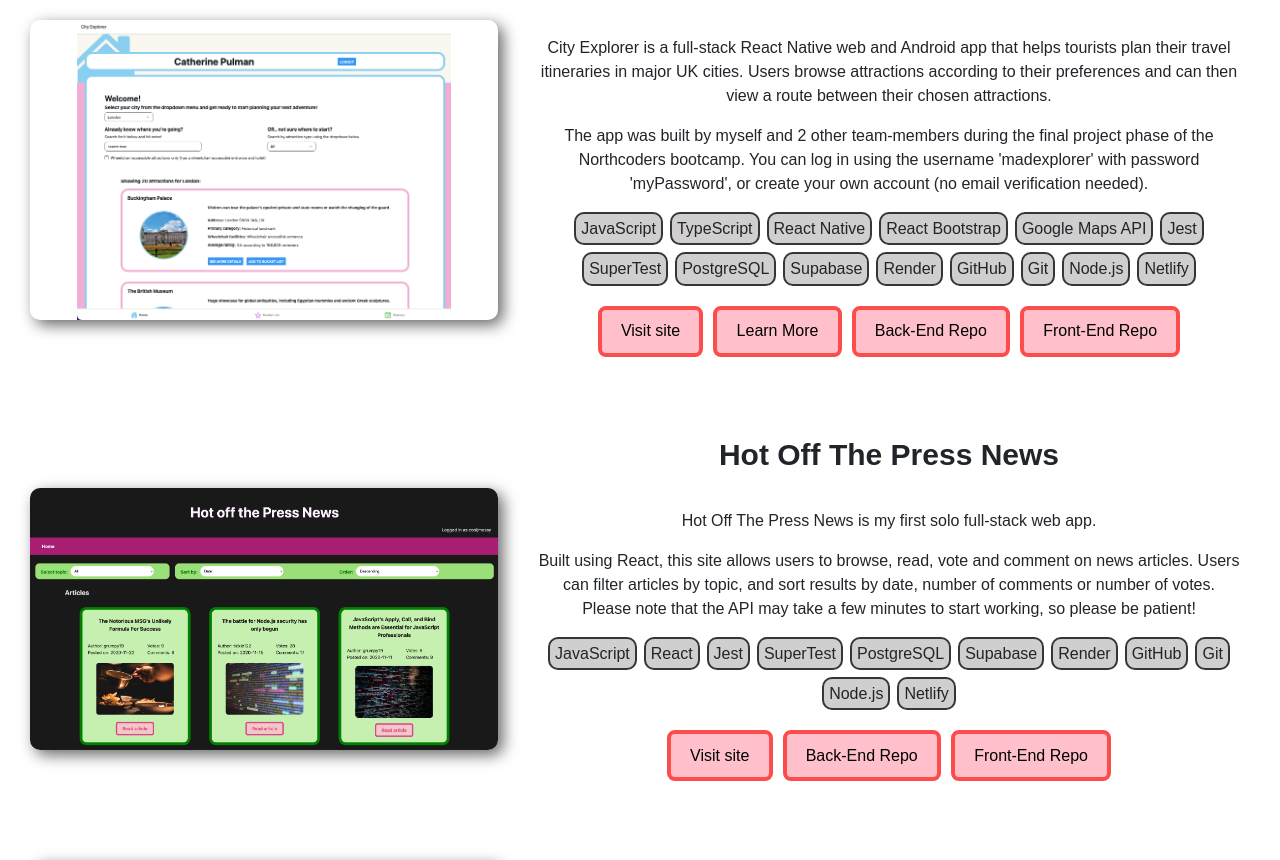
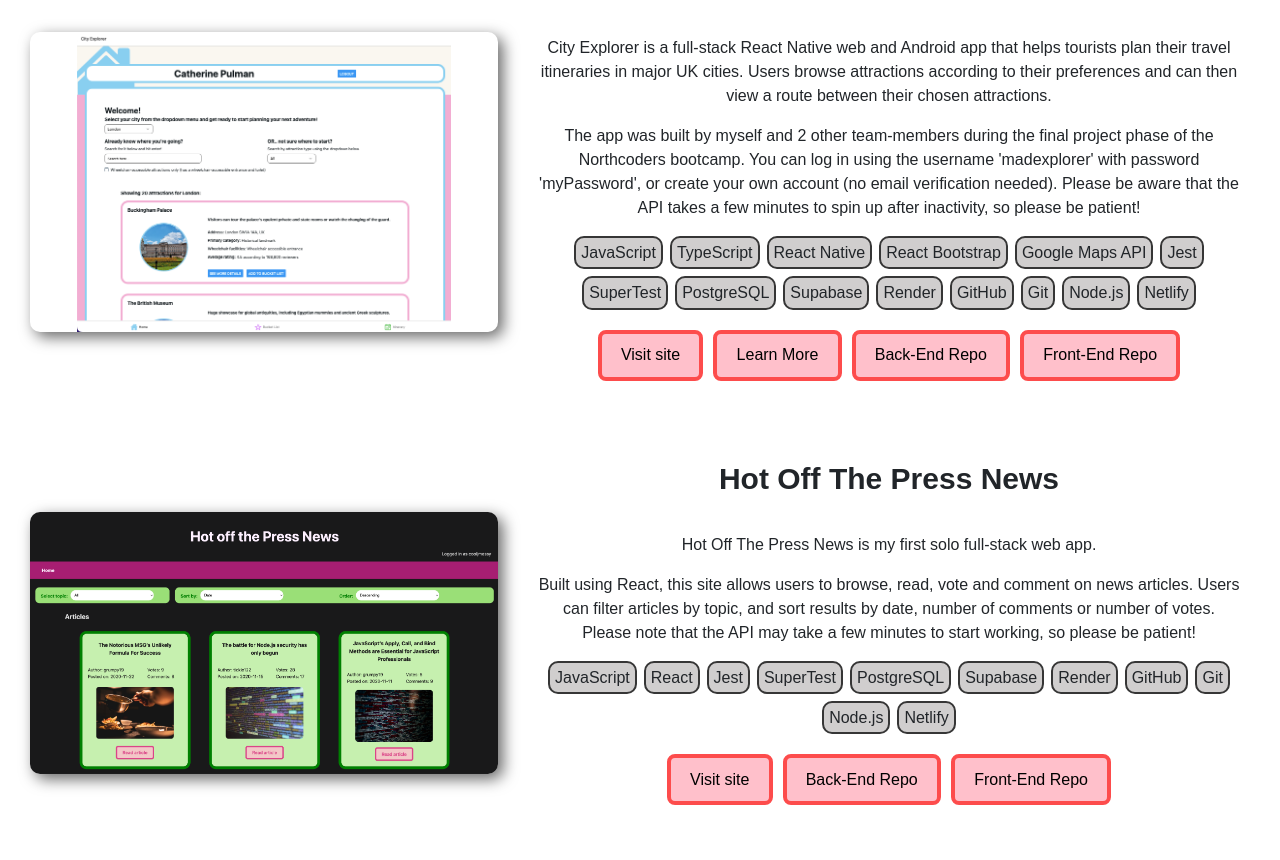
Before and after one commit to Clatherine/Portfolio, a React (Vite) app in the folder my-react-app/: page / in a window 1280 px wide. Shown: the part 1413-2273 px from the top of the page. Built offline with nearby package versions, Linux system fonts and the light colour scheme; grey boxes are pictures that could not be loaded.

Commit message:
added notice about API spin up

```diff
--- a/my-react-app/src/Components/Projects.jsx
+++ b/my-react-app/src/Components/Projects.jsx
@@ -49,7 +49,7 @@ function Projects() {
               The app was built by myself and 2 other team-members during the
               final project phase of the Northcoders bootcamp. You can log in
               using the username 'madexplorer' with password 'myPassword', or
-              create your own account (no email verification needed).
+              create your own account (no email verification needed). Please be aware that the API takes a few minutes to spin up after inactivity, so please be patient!
             </p>
             <div className="tools">
               <p>JavaScript</p>
```
